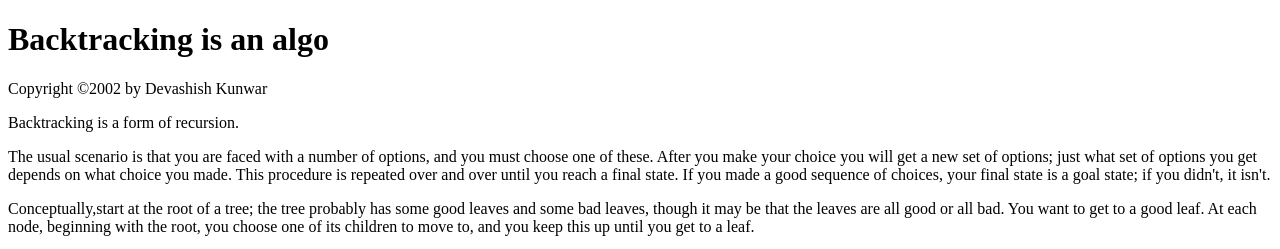
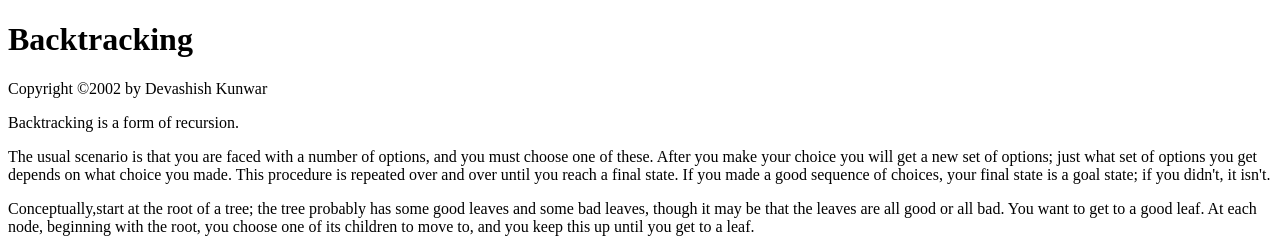
Before and after one commit to Deva092002/html-practice, a plain HTML site: page index.html in a window 1280 px wide. Shown: the top 249 px of the page. Drawn offline with Linux system fonts and the light colour scheme.

Commit message:
corrected the header tag

```diff
--- a/index.html
+++ b/index.html
@@ -7,7 +7,7 @@
     <title>Backtracking</title>
 </head>
 <body>
-    <h1>Backtracking is an algo</h1>
+    <h1>Backtracking</h1>
     <p>Copyright ©2002 by Devashish Kunwar</p>
     <p>Backtracking is a form of recursion.</p>
     <p>The usual scenario is that you are faced with a number of options, and you must choose one of these. After you make your choice you will get a new set of options; just what set of options you get depends on what choice you made. This procedure is repeated over and over until you reach a final state. If you made a good sequence of choices, your final state is a goal state; if you didn't, it isn't.
```
